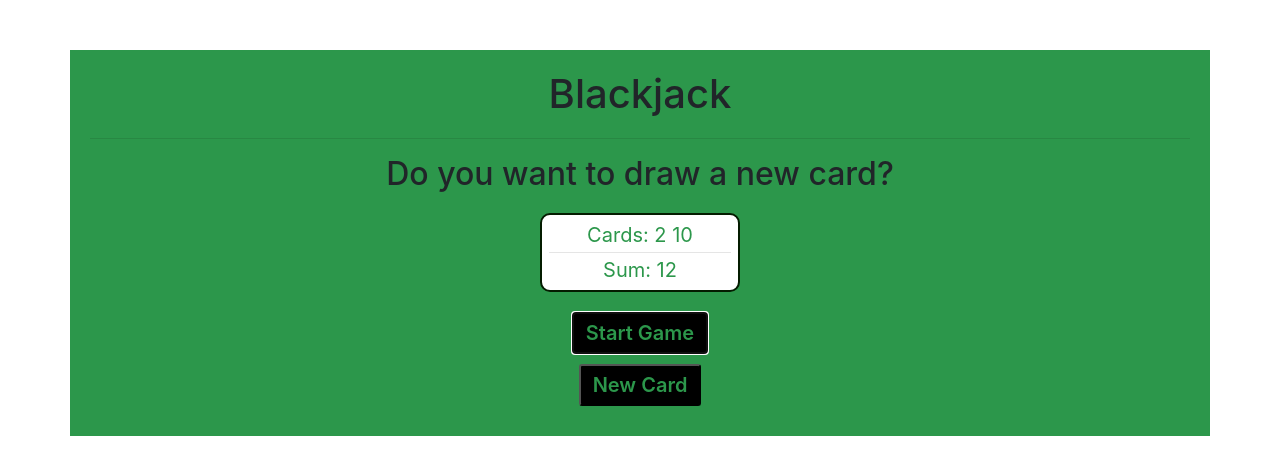
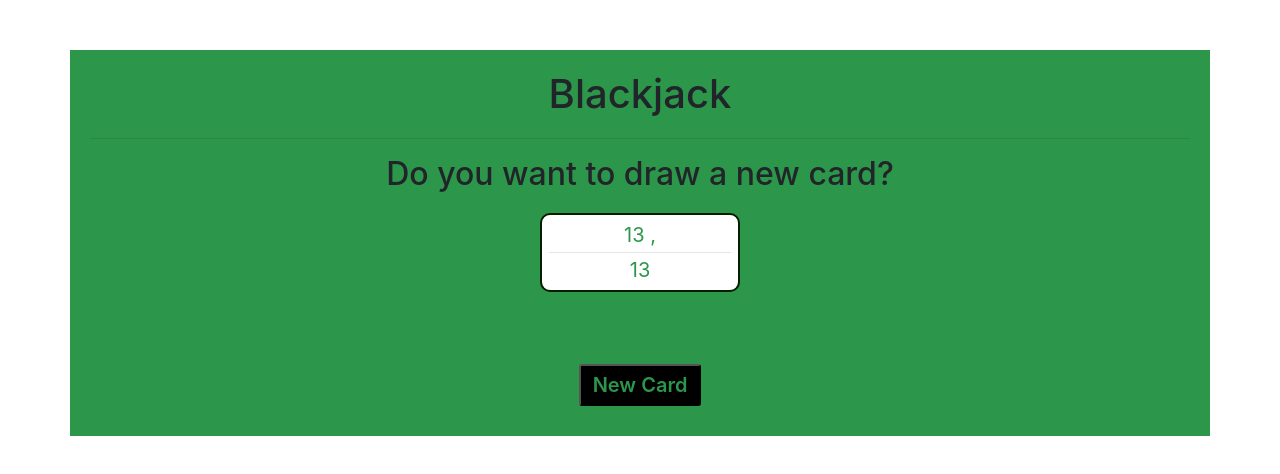
Before and after one commit to Odinkrm/Blackjack-app, a plain HTML site: page index.html in a window 1280 px wide. Both pictures are taken after a click on the button "Start Game". Drawn offline with nearby package versions, Linux system fonts and the light colour scheme.

Commit message:
Add Primary Functions of Game
initiateGame(),
generateRandomNum(),
updateSum(),
updateDrawnCards

```diff
--- a/index.html
+++ b/index.html
@@ -19,16 +19,16 @@
       <hr />
       <h2 id="game-state">Do you want to draw a new card?</h2>
       <ul class="cards-info">
-        <li id="drawn-cards">Cards: 2 10</li>
+        <li id="drawn-cards"></li>
         <hr />
-        <li id="sum-cards">Sum: 12</li>
+        <li id="sum-cards"></li>
       </ul>
       <div class="play-buttons">
-        <button>Start Game</button>
+        <button onclick="initiateGame()" id="start-btn">Start Game</button>
         <br />
-        <button>New Card</button>
+        <button onclick="getCard()" id="new-card-btn">New Card</button>
       </div>
     </div>
-    <script type="text/javascript" src="./index.js"></script>
+    <script type="text/javascript" src="index.js"></script>
   </body>
 </html>
--- a/index.js
+++ b/index.js
@@ -0,0 +1,25 @@
+let cards = [];
+let sum = 0;
+
+function generateRandomNum() {
+  return Math.floor(Math.random() * 13 + 1);
+}
+function updateSum() {
+  for (let i = 0; i < cards.length; i++) {
+    sum += cards[i];
+  }
+  document.getElementById("sum-cards").innerText = sum;
+}
+function updateDrawnCards() {
+  let drawnCards = document.getElementById(`drawn-cards`);
+  for (let i = 0; i < cards.length; i++) {
+    drawnCards.innerHTML = `${cards[i]} ,`;
+  }
+}
+function initiateGame() {
+  let card1 = generateRandomNum();
+  cards.push(card1);
+  updateSum();
+  updateDrawnCards();
+  document.getElementById("start-btn").style.visibility = "hidden";
+}
```
